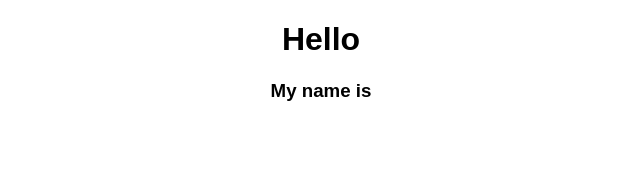
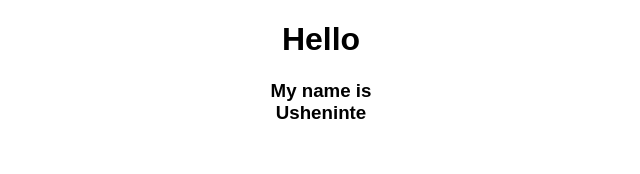
Before and after one commit to Usheninte/react-js-app, a React (Create React App) app: page / in a window 1280 px wide. Shown: the top 174 px of the page, without its empty margins (319-959 px from the left). Built offline with nearby package versions, Linux system fonts and the light colour scheme.

Commit message:
changing the world with code

```diff
--- a/src/App.js
+++ b/src/App.js
@@ -12,12 +12,12 @@ class App extends Component {
 
     var finesse = {
       textAlign: 'center'
-    }
+    };
 
     return (
       <div style={finesse}>
         <h1>Hello</h1>
-        <h3>My name is {Name}</h3>
+        <h3>My name is <Name /> </h3>
       </div>
     );
 
--- a/src/components/Name.js
+++ b/src/components/Name.js
@@ -10,7 +10,7 @@ class Name extends Component {
 
     var finesse = {
       textAlign: 'center'
-    }
+    };
 
     return (
       <div style={finesse}>
```
